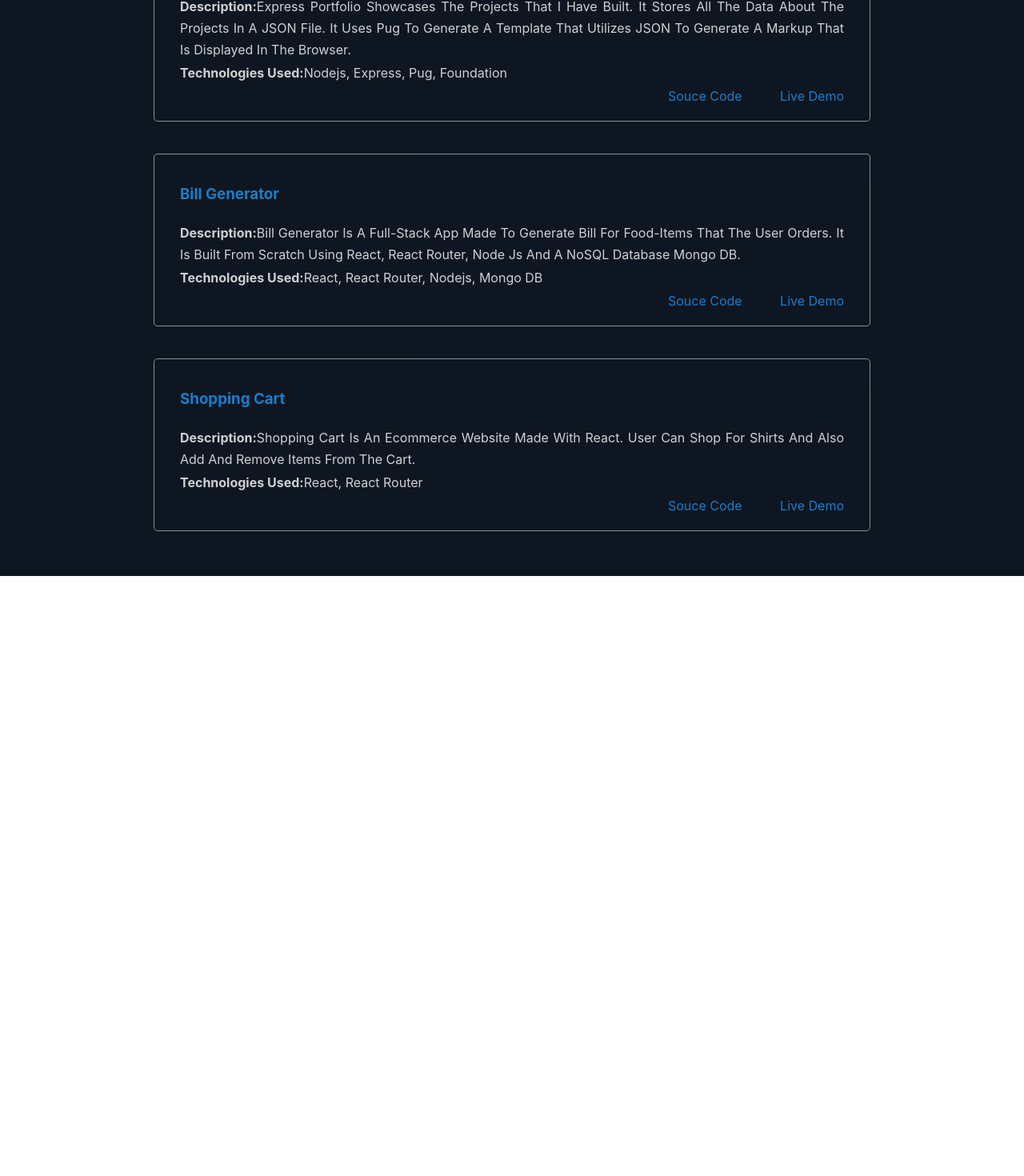
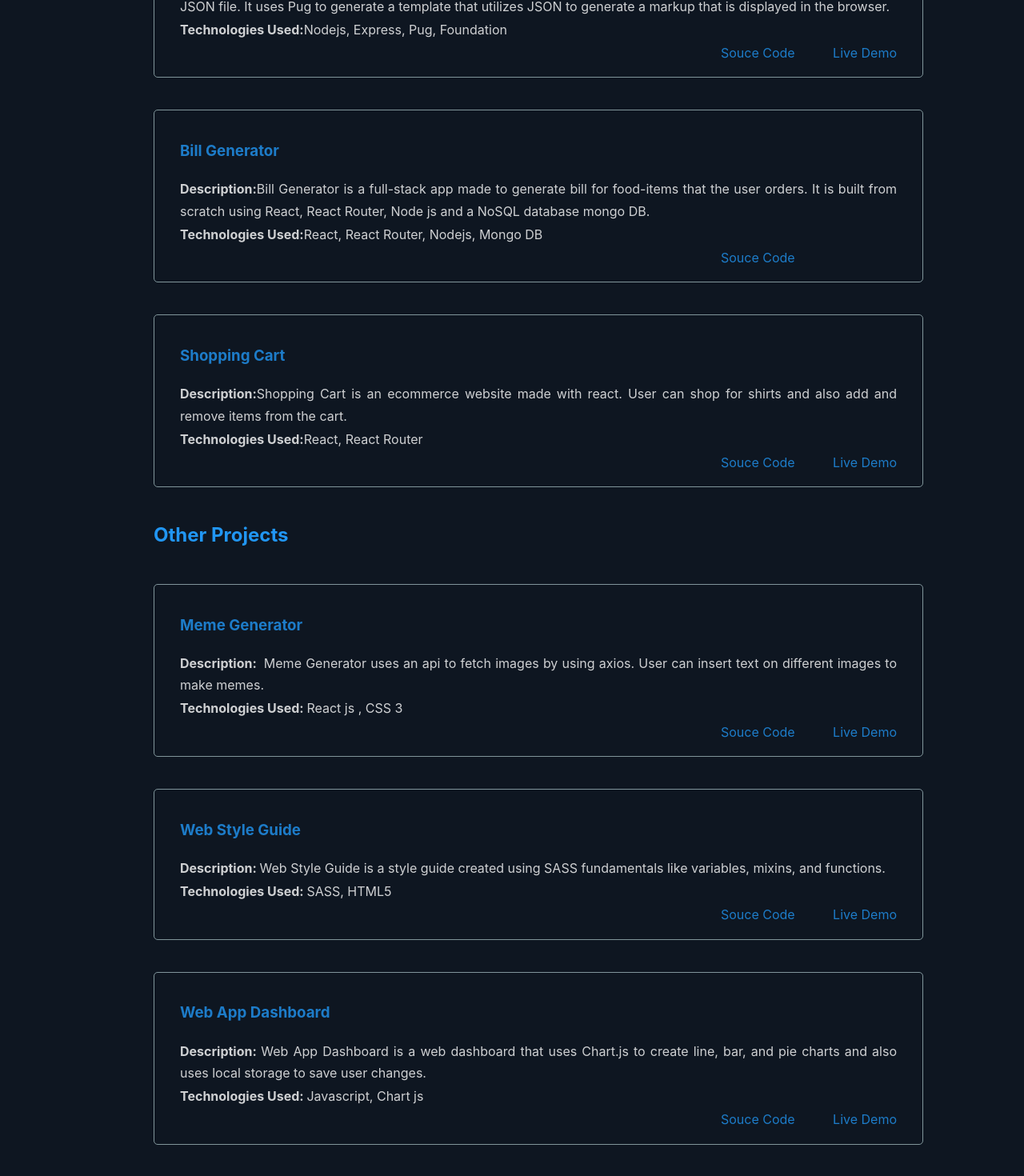
Before and after one commit to Yog9/portfolio, a React (Create React App) app: page /#/projects in a window 1280 px wide. Shown: the part 784-2254 px from the top of the page at 80% size. Before the commit the page ends 1504 px from the top, so only its background shows below. Built offline with nearby package versions, Linux system fonts and the light colour scheme.

Commit message:
resume added

```diff
--- a/package.json
+++ b/package.json
@@ -4,6 +4,7 @@
   "private": true,
   "homepage": "https://yog9.github.io/portfolio",
   "dependencies": {
+    "gh-pages": "^2.0.1",
     "react": "^16.8.6",
     "react-dom": "^16.8.6",
     "react-router-dom": "^5.0.1",
--- a/src/components/About/About.js
+++ b/src/components/About/About.js
@@ -8,8 +8,19 @@ export default function About() {
                     About Me</h2><section className="">
                     <h3 className="pageHeader">Background</h3>
                     <p>I am a front-end developer from Pune, Maharashtra. I'm doing web development and I'm on my way to become a Full Stack Engineer. I have also worked at BAI Infosystems Private Limited, Pune as Web Designer for 4 months.</p>
-                    <h3>Knowledgle In</h3>
-                    <p>I'm knowledgeble in JavaScript,React, Redux,Nodejs and Sass.I invite you to take a look at my <a href="/https://github.com/Yog9/" target="_blank">Github </a> to see examples of the many self-initiated projects that I have completed.</p>
+                    <h3>Skills</h3>
+                    <ul>
+                        <li>JavaScript</li>
+                        <li>React</li>
+                        <li>Redux</li>
+                        <li>Node js(Express)</li>
+                        <li>Mongo DB</li>
+                        <li>CSS3</li>
+                        <li>Sass</li>
+                        <li>BootStrap</li>
+                        <li>Git</li>
+                        </ul>
+                    <p>I invite you to take a look at my <a href="/https://github.com/Yog9/" target="_blank">Github </a> to see examples of the many self-initiated projects that I have completed.</p>
                 </section>
 
             </article>
--- a/src/components/Home/Home.js
+++ b/src/components/Home/Home.js
@@ -4,7 +4,7 @@ import {Link} from 'react-router-dom';
 export default class Home extends Component {
     render() {
         return (
-            <div class="mainDiv">
+            <div className="mainDiv">
                 <div className="inner-content">
                     <p>Hey there I'm</p>
                     <h2>Yogita Verma</h2>
--- a/src/components/Navbar/Navbar.js
+++ b/src/components/Navbar/Navbar.js
@@ -1,6 +1,7 @@
 import React, { Component } from 'react';
 import './Navbar.css';
 import { Link } from "react-router-dom";
+import resume from "../../assets/resume.pdf"
 export default class Navbar extends Component {
 
     render() {
@@ -12,6 +13,8 @@ export default class Navbar extends Component {
                         <Link to="/about"><li>About</li></Link>
                         <Link to="/projects"><li>Projects</li></Link>
                         <Link to="/contact"><li>Contact</li></Link>
+                        <a href = {resume}><li>Resume</li></a>
+
                     </ul>
                 </div>
             </div>
--- a/src/components/Projects/Projects.css
+++ b/src/components/Projects/Projects.css
@@ -22,6 +22,7 @@ p{
   display: flex;
   flex-direction: column;
   justify-content: space-between;
+  width:100%;
   align-items: center;}
 .buttons{
   display: flex;
@@ -30,10 +31,14 @@ p{
   max-width: 100%;
   justify-self: flex-end;
   }
+  ul{
+    padding:0px;
+    color:white;
+  }
 .project-item{
   border: 1px solid #9db5b9;
   border-radius: 5px;
-  text-transform: capitalize;
+  width:100%;
   opacity: .8;
   margin: 20px auto;
   padding: 1rem 2rem;
@@ -43,3 +48,6 @@ p{
   display: flex;
   justify-content: center;
 }
+h4{
+
+}
--- a/src/components/Projects/Projects.js
+++ b/src/components/Projects/Projects.js
@@ -34,18 +34,14 @@ export default function Projects() {
                             <a href="https://express-portfolio1.herokuapp.com/"  rel="noopener noreferrer" target="_blank">Live Demo</a>
                         </div>
                     </div>
-
-
                     <div className="project-item">
                         <h3>Bill Generator</h3>
                         <p><strong>Description:</strong>Bill Generator is a full-stack app made to generate bill for food-items that the user orders. It is built from scratch using React, React Router, Node js and a NoSQL database mongo DB.</p>
                         <p><strong>Technologies Used:</strong>React, React Router, Nodejs, Mongo DB</p>
                         <div className="buttons">
                             <a href="https://github.com/Yog9/Bill-Generator" rel="noopener noreferrer" target="_blank">Souce Code</a>
-                            <a href="https://express-portfolio1.herokuapp.com/" rel="noopener noreferrer" target="_blank">Live Demo</a>
                         </div>
                     </div>
-
 
                     <div className="project-item">
                         <h3>Shopping Cart</h3>
@@ -57,6 +53,41 @@ export default function Projects() {
                         </div>
                     </div>
 
+
+
+                </div>
+                <h2>Other Projects</h2>
+                <div className ="project-list">
+                <div className="project-item">
+                        <h3>Meme Generator</h3>
+                        <p><strong>Description:	&nbsp;</strong>Meme Generator uses an api to fetch images by using axios. User can insert text on different images to make memes.</p>
+                        <p><strong>Technologies Used:&nbsp;</strong>React js , CSS 3</p>
+                        <div className="buttons">
+                            <a href="https://github.com/Yog9/meme-generator/" rel="noopener noreferrer" target="_blank">Souce Code</a>
+                            <a href="https://yog9.github.io/meme-generator/" rel="noopener noreferrer" target="_blank">Live Demo</a>
+                        </div>
+                    </div>
+
+                    <div className="project-item">
+                        <h3>Web Style Guide</h3>
+                        <p><strong>Description:&nbsp;</strong>Web Style Guide is a style guide created using SASS fundamentals like variables, mixins, and functions.</p>
+                        <p><strong>Technologies Used:&nbsp;</strong>SASS, HTML5</p>
+                        <div className="buttons">
+                            <a href="https://github.com/Yog9/Web-Style-Guide" rel="noopener noreferrer" target="_blank">Souce Code</a>
+                            <a href="https://yog9.github.io/Web-Style-Guide/" rel="noopener noreferrer" target="_blank">Live Demo</a>
+                        </div>
+                    </div>
+
+                    <div className="project-item">
+                        <h3>Web App Dashboard</h3>
+                        <p><strong>Description:&nbsp;</strong>Web App Dashboard is a web dashboard that uses Chart.js to create line, bar, and pie charts and also uses local storage to save user changes.</p>
+                        <p><strong>Technologies Used:&nbsp;</strong>Javascript, Chart js</p>
+                        <div className="buttons">
+                            <a href="https://github.com/Yog9/Web-App-Dashboard/" rel="noopener noreferrer" target="_blank">Souce Code</a>
+                            <a href="https://yog9.github.io/Web-App-Dashboard/" rel="noopener noreferrer" target="_blank">Live Demo</a>
+                        </div>
+                    </div>
+
                 </div>
             </div>
         </div>
```
Also changed, not shown: 2 other files (tests, documents, lock files or other folders).
